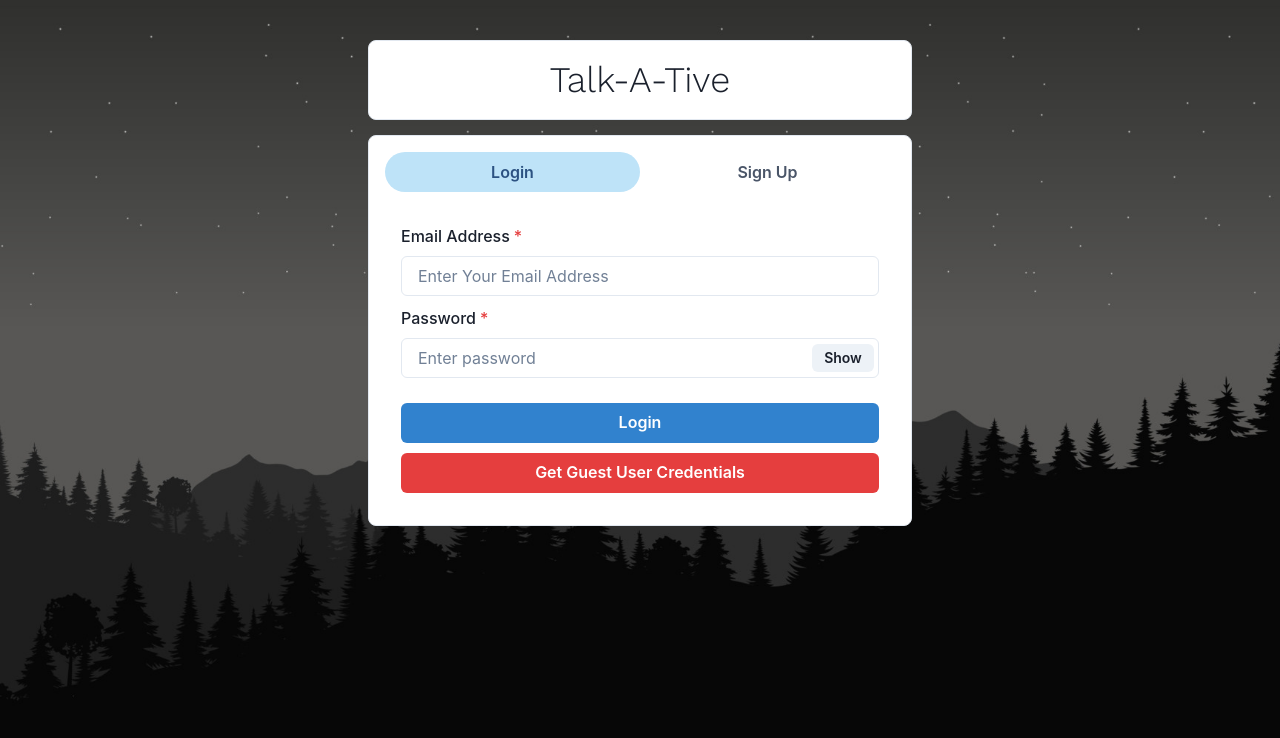
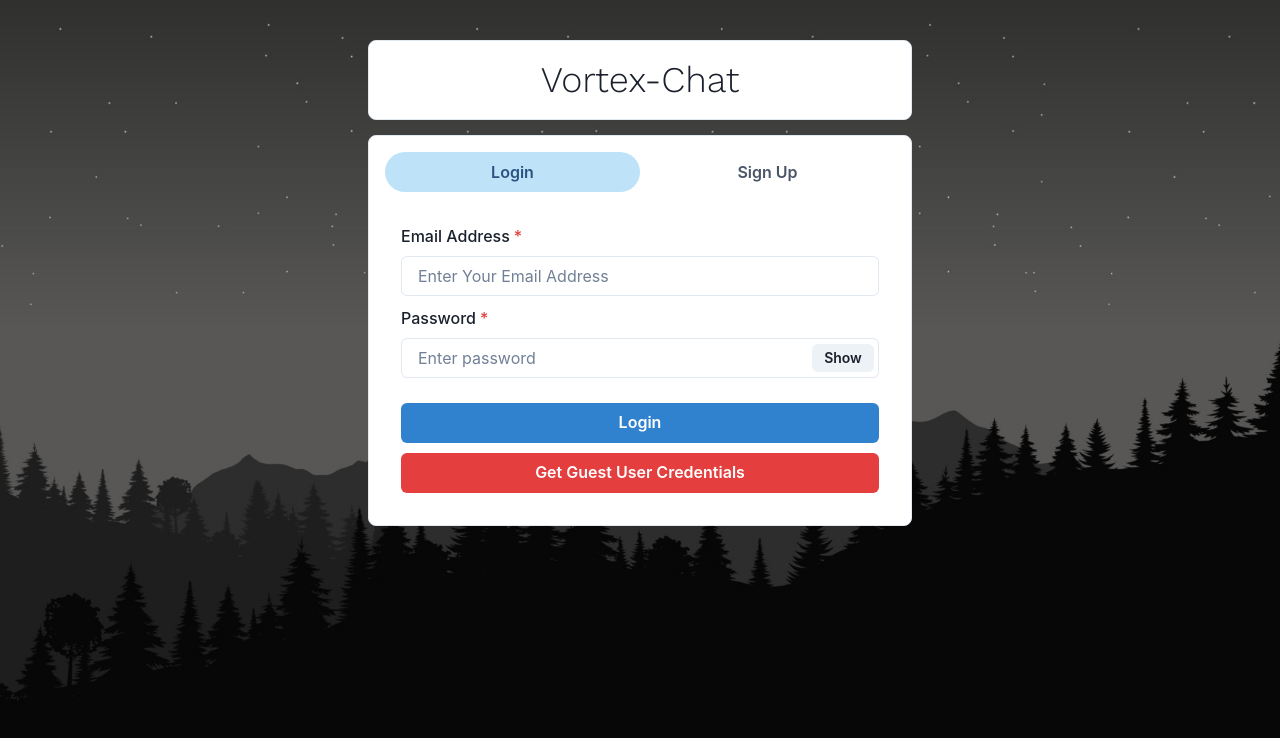
Before and after one commit to vedant-3010/VortexChat-Frontend, a React (Create React App) app: page / in a window 1280 px wide. Shown: the top 738 px of the page. Built offline with nearby package versions, Linux system fonts and the light colour scheme.

Commit message:
minor changes

```diff
--- a/src/Pages/HomePage.js
+++ b/src/Pages/HomePage.js
@@ -35,7 +35,7 @@ function Homepage() {
         borderWidth="1px"
       >
         <Text fontSize="4xl" fontFamily="Work sans">
-          Talk-A-Tive
+          Vortex-Chat
         </Text>
       </Box>
       <Box bg="white" w="100%" p={4} borderRadius="lg" borderWidth="1px">
--- a/src/components/miscellaneous/SideDrawer.js
+++ b/src/components/miscellaneous/SideDrawer.js
@@ -142,7 +142,7 @@ function SideDrawer() {
           </Button>
         </Tooltip>
         <Text fontSize="2xl" fontFamily="Work sans">
-          Talk-A-Tive
+          Vortex-chat
         </Text>
         <div>
           <Menu>
```
